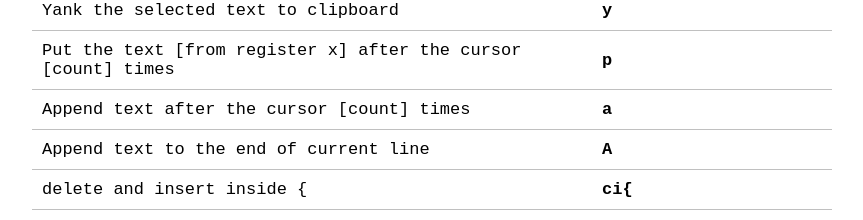
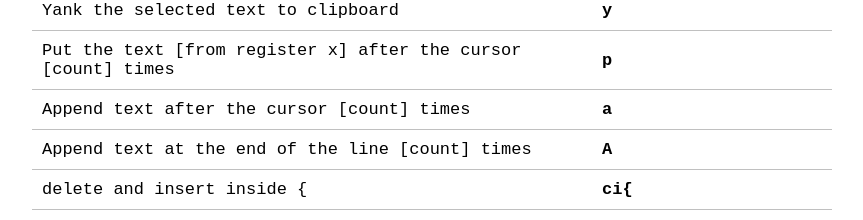
Before and after one commit to yann-yinn/vim-interactive-cheat-sheet, a React (Create React App) app: page / in a window 1280 px wide. Shown: the part 1620-1840 px from the top of the page, without its empty margins (208-1071 px from the left). Built offline with nearby package versions, Linux system fonts and the light colour scheme.

Commit message:
fix A comamnd

```diff
--- a/src/commands.js
+++ b/src/commands.js
@@ -172,7 +172,7 @@ export default [
     keywords: "write insert append writing writ wrt edit editing edt"
   },
   {
-    label: "Append text to the end of current line",
+    label: "Append text at the end of the line [count] times",
     keywords: "write insert append writing writ wrt edit editing edt",
     command: "A"
   },
```
